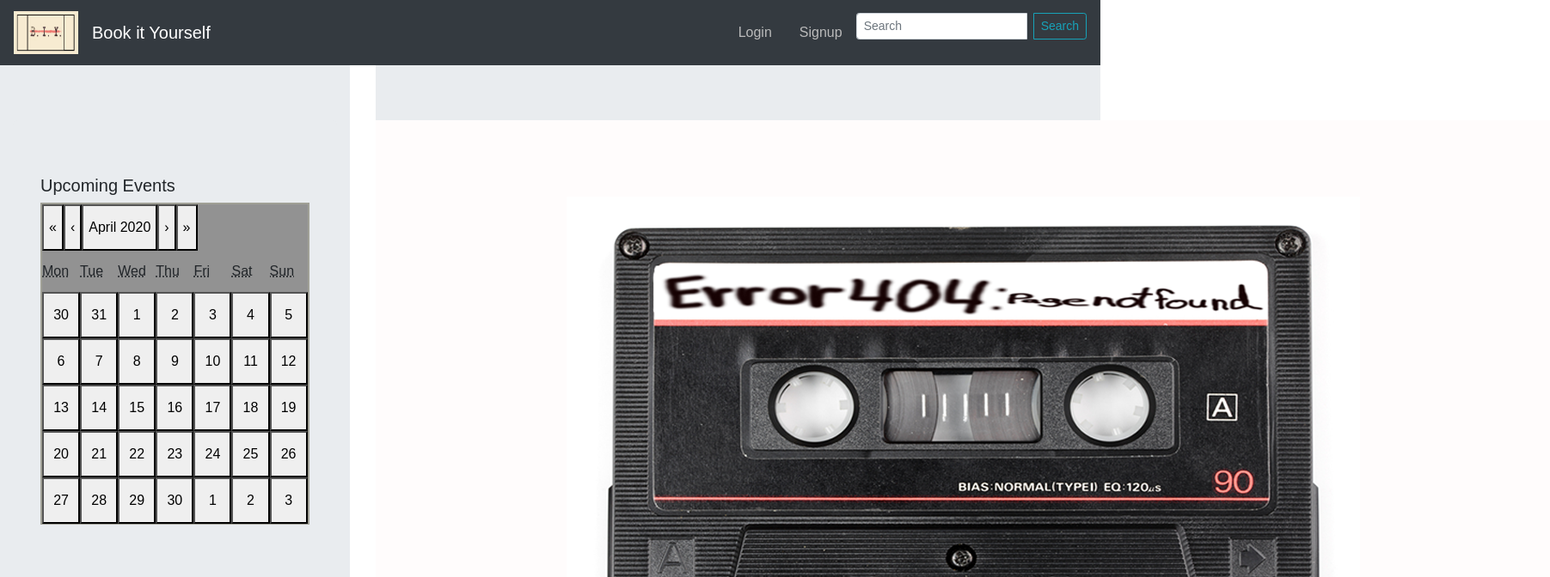
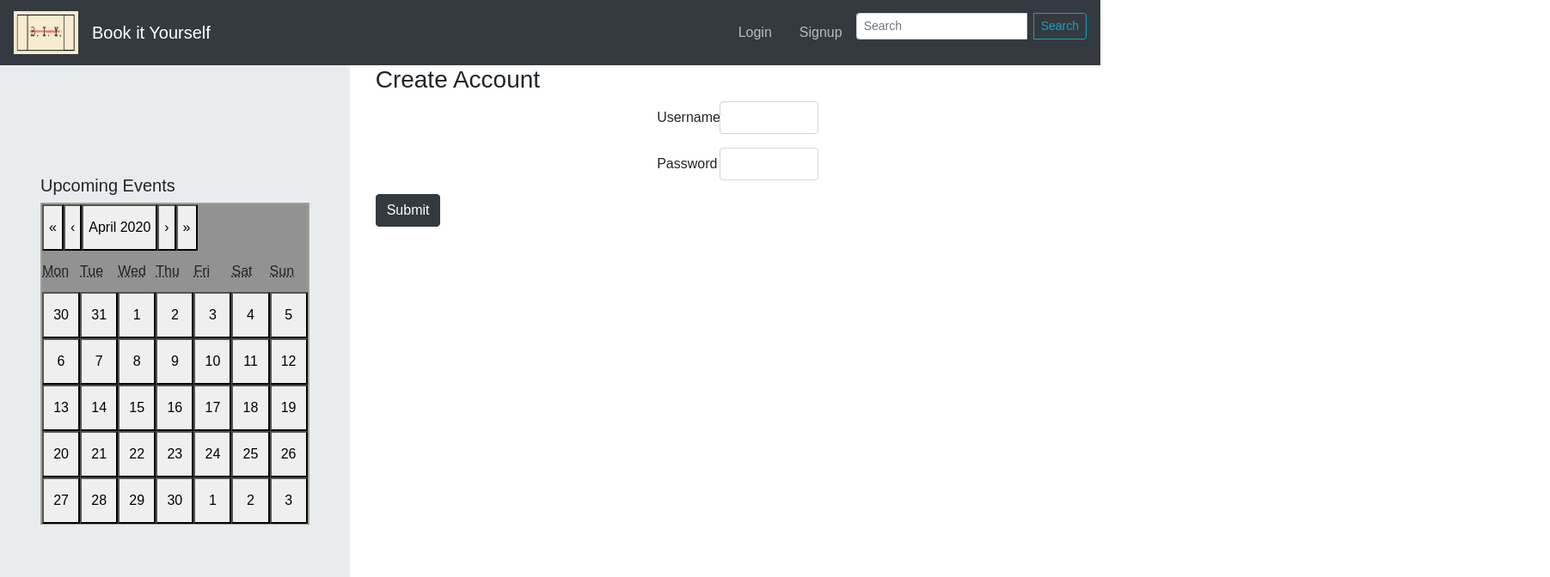
Before and after one commit to agtravis/book-it-yourself, a React (Create React App) app in the folder client/: page /signup in a window 1280 px wide. Shown: the top 672 px of the page at 86% size, 1803 px wide, since content can reach past the window. Built offline with nearby package versions, Linux system fonts and the light colour scheme; no server answers.

Commit message:
changed reload() to =

```diff
--- a/client/src/App.js
+++ b/client/src/App.js
@@ -11,6 +11,7 @@ import Nav from "./components/Nav";
 import FeedComponent from "./components/NameCard";
 import SideFeedComponent from "./components/SideFeedComponent";
 import { Row, Col } from "react-bootstrap";
+import SignupForm from "./components/SignupForm";
 
 class App extends React.Component {
   constructor() {
@@ -80,6 +81,12 @@ class App extends React.Component {
                     component={Login}
                     updateUser={this.updateUser}
                   />
+                  <Route
+                    exact
+                    path="/signup"
+                    component={SignupForm}
+                    updateUser={this.updateUser}
+                  />
                   <Route exact path="/main" component={Main} />
                   <Route exact path="/profile" component={Profile} />
                   <Route exact path="/feed" component={FeedComponent} />
--- a/client/src/components/LoginForm/index.js
+++ b/client/src/components/LoginForm/index.js
@@ -33,7 +33,7 @@ class LoginForm extends Component {
         if (response.status === 200) {
           console.log(`user data incoming...`);
           console.log(response.data);
-          window.location.replace("/feed");
+          window.location = "/feed";
         }
       })
       .catch(error => {
--- a/client/src/components/SignupForm/index.js
+++ b/client/src/components/SignupForm/index.js
@@ -17,7 +17,7 @@ class Signup extends Component {
     this.setState({
       [event.target.name]: event.target.value,
     });
-  }
+  };
 
   handleSubmit = event => {
     console.log("sign-up handleSubmit, username: ");
@@ -34,9 +34,11 @@ class Signup extends Component {
         console.log(response);
         if (!response.data.errmsg) {
           console.log("successful signup");
-          this.setState({
-            redirectTo: "/login",
-          });
+
+          window.location = "/login";
+          // this.setState({
+          //   redirectTo: "/login",
+          // });
         } else {
           console.log("username already taken");
         }
@@ -45,12 +47,9 @@ class Signup extends Component {
         console.log("signup error: ");
         console.log(error);
       });
-  }
+  };
 
   render() {
-    if (this.state.redirectTo) {
-      return <Redirect to={{ pathname: this.state.redirectTo }} />;
-    }
     return (
       <Form>
         <h3>Create Account</h3>
```
